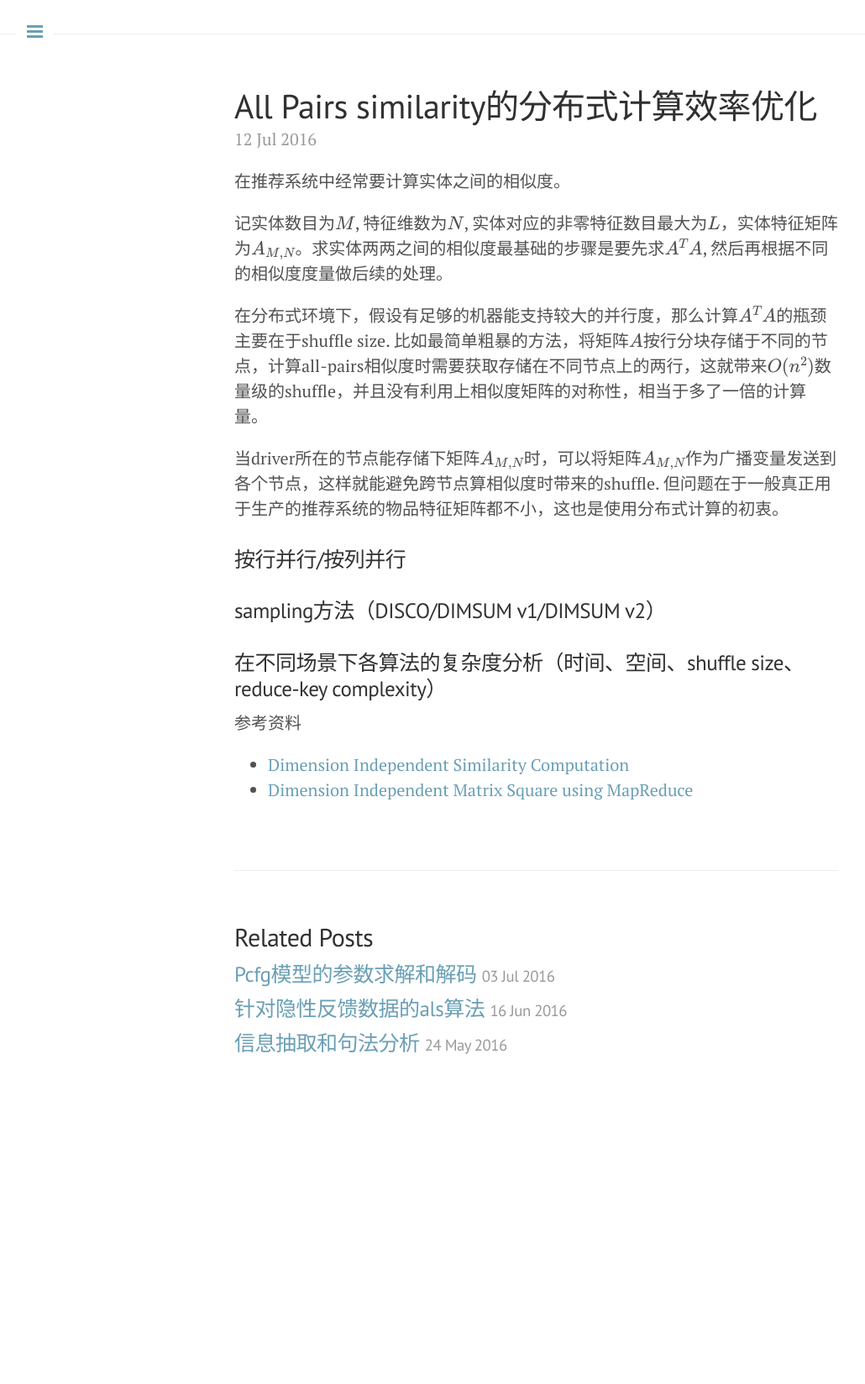
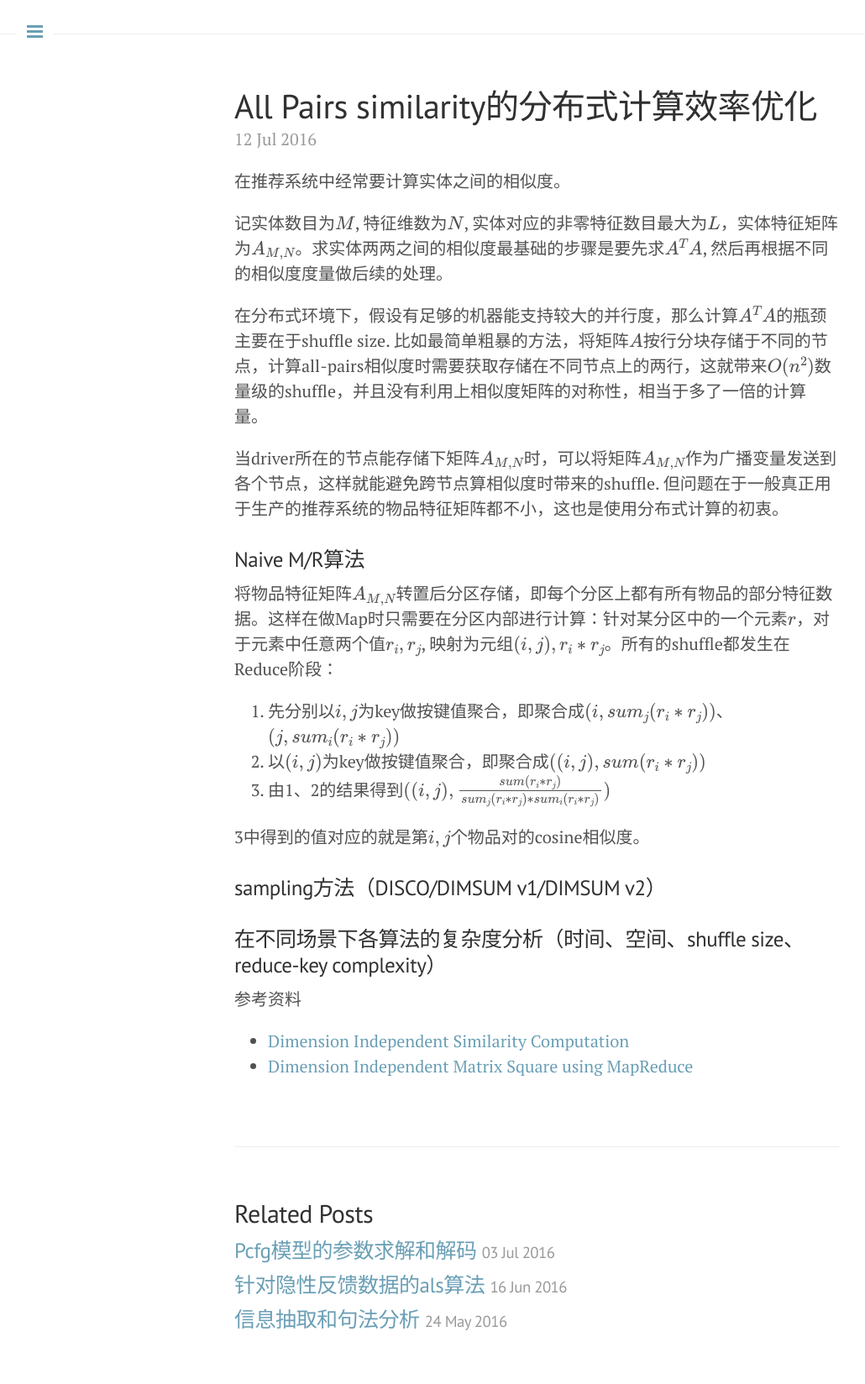
Before and after one commit to nomadcube/nomadcube.github.io, a Jekyll site: the page built from _posts/2016-07-12-All-pairs similarity的分布式计算效率优化.md, in a window 1280 px wide. Shown: the whole page at 84% size, without its empty margins (1-1031 px from the left). Built offline with Jekyll 4.4.1, drawn with Linux system fonts in a browser that asks for light colours; formulas are drawn with MathJax 3; comment, search, counter and statistics services are not loaded; before the commit the page ends 1318 px from its top, so only the background shows below that.

Commit message:
新文章

```diff
--- a/_posts/2016-07-12-All-pairs similarity的分布式计算效率优化.md
+++ b/_posts/2016-07-12-All-pairs similarity的分布式计算效率优化.md
@@ -11,7 +11,14 @@ tags: 推荐算法
 
 当driver所在的节点能存储下矩阵$$A_{M,N}$$时，可以将矩阵$$A_{M,N}$$作为广播变量发送到各个节点，这样就能避免跨节点算相似度时带来的shuffle. 但问题在于一般真正用于生产的推荐系统的物品特征矩阵都不小，这也是使用分布式计算的初衷。
 
-### 按行并行/按列并行
+### Naive M/R算法
+将物品特征矩阵$$A_{M,N}$$转置后分区存储，即每个分区上都有所有物品的部分特征数据。这样在做Map时只需要在分区内部进行计算：针对某分区中的一个元素$$r$$，对于元素中任意两个值$$r_i, r_j$$, 映射为元组$$(i,j), r_i * r_j$$。所有的shuffle都发生在Reduce阶段：
+
+1. 先分别以$$i, j$$为key做按键值聚合，即聚合成$$(i, sum_j (r_i * r_j))$$、$$(j, sum_i (r_i * r_j))$$
+2. 以$$(i,j)$$为key做按键值聚合，即聚合成$$((i, j), sum (r_i * r_j))$$
+3. 由1、2的结果得到$$((i,j), \frac{sum (r_i * r_j)}{sum_j (r_i * r_j) * sum_i (r_i * r_j)})$$
+
+3中得到的值对应的就是第$$i, j$$个物品对的cosine相似度。
 
 ### sampling方法（DISCO/DIMSUM v1/DIMSUM v2）
 
```
